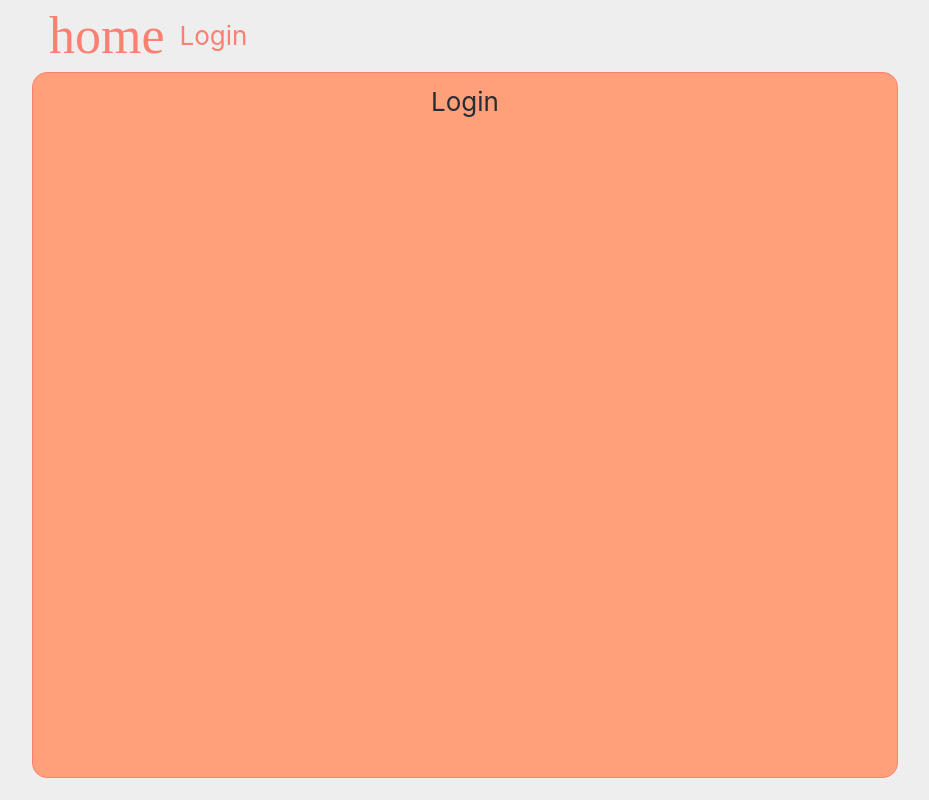
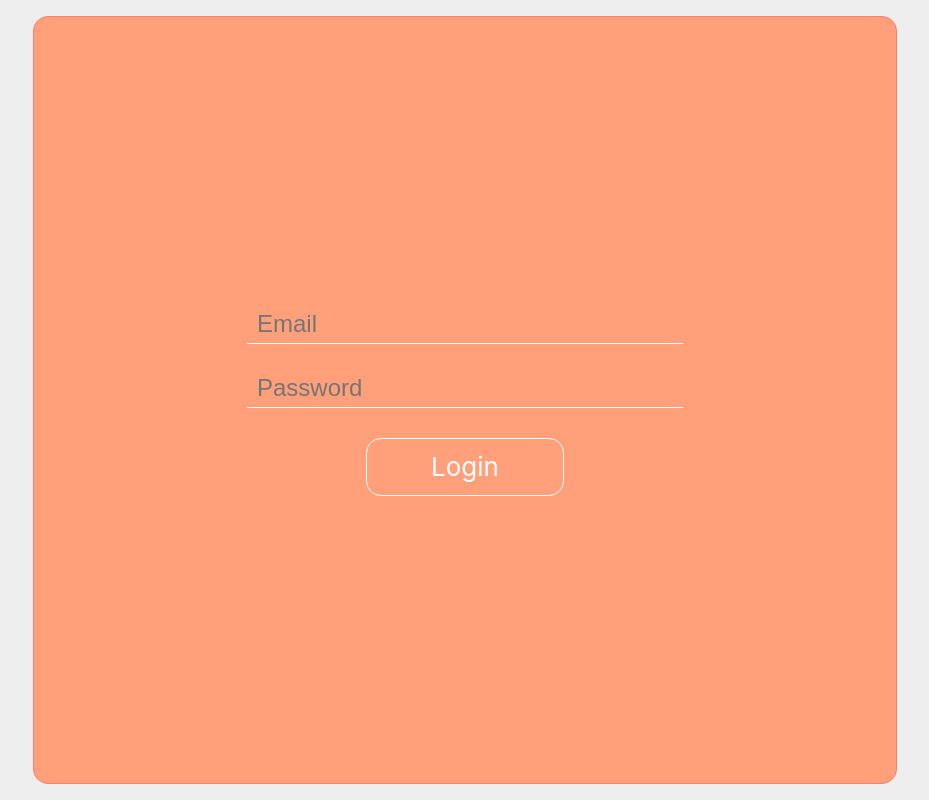
Before and after one commit to Jameson13B/pumsy-bank-portal, a React (Create React App) app: page /login in a window 1280 px wide. Shown: the whole page, without its empty margins (175-1104 px from the left). Built offline with nearby package versions, Linux system fonts and the light colour scheme.

Commit message:
Created Login render and styling

```diff
--- a/src/Views/Login.js
+++ b/src/Views/Login.js
@@ -1,20 +1,44 @@
-import React from 'react'
-import { Link } from 'react-router-dom'
+import React, { Component } from 'react'
 import styled from 'styled-components'
-import Icon from '../Components/Icon'
 
-const Login = props => {
-  return (
-    <Container>
-      <Header>
-        <CstmLink to='/'>
-          <Icon icon='home' />
-        </CstmLink>
-        <h3 style={{ color: 'salmon' }}>Login</h3>
-      </Header>
-      <Body>Login</Body>
-    </Container>
-  )
+class Login extends Component {
+  constructor(props) {
+    super(props)
+    this.state = {
+      email: '',
+      password: ''
+    }
+  }
+  handleInputChange = e => {
+    this.setState({ [e.target.name]: e.target.value })
+  }
+  handleLogin = () => {
+    // Create Login
+    console.log('Login')
+  }
+  render() {
+    return (
+      <Container>
+        <Body onSubmit={this.handleLogin} autoComplete='off'>
+          <Input
+            type='username'
+            name='email'
+            value={this.state.email}
+            placeholder='Email'
+            onChange={this.handleInputChange}
+          />
+          <Input
+            type='password'
+            name='password'
+            value={this.state.password}
+            placeholder='Password'
+            onChange={this.handleInputChange}
+          />
+          <Button onClick={this.handleInputChange}>Login</Button>
+        </Body>
+      </Container>
+    )
+  }
 }
 
 export default Login
@@ -28,30 +52,42 @@ const Container = styled.div`
   font-size: calc(10px + 2vmin);
   color: #282c34;
 `
-const Header = styled.div`
-  display: flex;
-  justify-content: flex-start;
-  align-items: center;
-  width: 65%;
-  height: 9vh;
-  i {
-    color: salmon;
-  }
-`
-const CstmLink = styled(Link)`
-  text-decoration: none;
-  color: white;
-  vertical-align: middle;
-  margin-right: 15px;
-  :hover {
-    color: #bbb;
-  }
-`
-const Body = styled.div`
+const Body = styled.form`
   background: lightsalmon;
   border: 1px solid salmon;
   border-radius: 15px;
-  height: 84vh
-  padding: 2vh;
+  display: flex;
+  flex-direction: column;
+  align-items: center;
+  justify-content: center;
+  height: 92vh;
+  padding: 15px;
+  margin: 2vh 0;
   width: 65%;
 `
+const Input = styled.input`
+  background: transparent;
+  border-top: 0;
+  border-right: 0;
+  border-left: 0;
+  border-bottom: 1px solid white;
+  padding: 5px 10px;
+  color: white;
+  width: 50%;
+  font-size: 1.5rem;
+  :nth-child(2) {
+    margin-top: 25px;
+  }
+`
+const Button = styled.div`
+  border: 1px solid white;
+  border-radius: 15px;
+  padding: 15px;
+  width: 20%;
+  cursor: pointer;
+  margin-top: 30px;
+  color: white;
+  :hover {
+    background: coral;
+  }
+`
```
